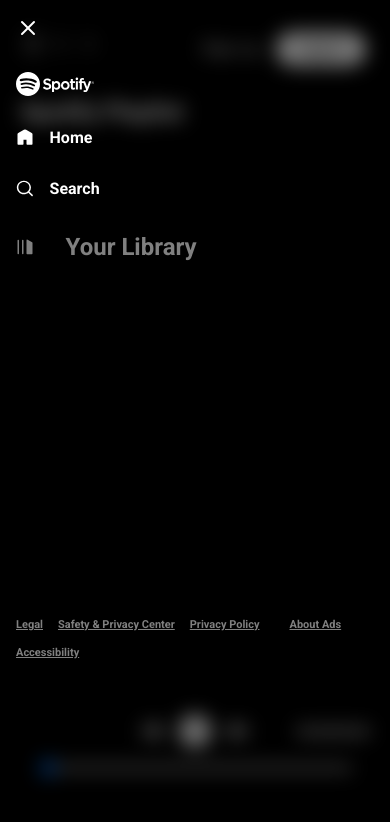
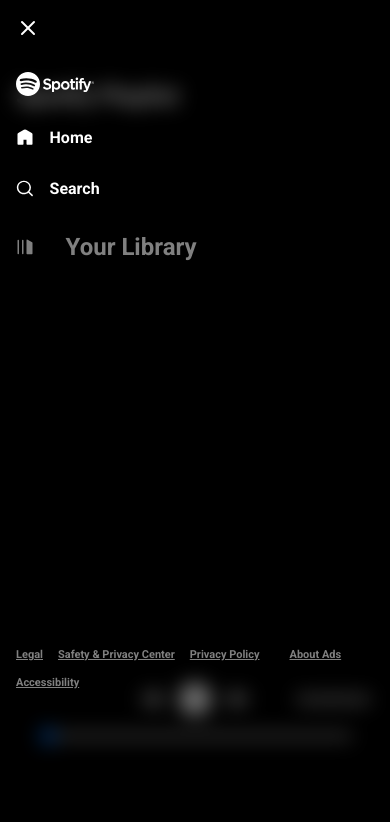
Before and after one commit to Dipan46/Spotify-Clone, a plain HTML site: page index.html in a window 390 px wide. Both pictures are taken after a click on the element 34 px from the left and 50 px from the top of the page. Drawn offline with Linux system fonts and the light colour scheme; no server answers.

Commit message:
UI fixes

```diff
--- a/css/style.css
+++ b/css/style.css
@@ -42,6 +42,12 @@ ul {
     margin: 1rem 0.3rem 1rem 0.5rem;
     border-radius: 8px;
     flex-direction: column;
+}
+
+.nav {
+    display: flex;
+    align-items: center;
+    gap: 1rem;
 }
 
 .clo {
@@ -188,7 +194,7 @@ ul {
 .cardContainer {
     display: flex;
     flex-wrap: wrap;
-    justify-content: flex-start;
+    justify-content: center;
     gap: 1rem;
 }
 
@@ -300,11 +306,6 @@ ul {
         box-shadow: 5px 3px 20px 0px #000000;
     }
 
-    .clo {
-        display: block;
-        margin: 0rem 0rem 0.5rem 0.5rem;
-    }
-
     .left {
         background: rgba(0, 0, 0, 0.5);
         backdrop-filter: blur(10px);
@@ -320,11 +321,25 @@ ul {
 
     .right {
         width: 100vw;
+        margin: 0;
+    }
+
+    .head {
+        position: sticky;
+        top: 0;
+        z-index: 1;
+        background: rgba(0, 0, 0, 0.5);
+        backdrop-filter: blur(10px);
+        box-shadow: 0px 6px 20px 0px #000000;
+    }
+
+    .clo {
+        display: block;
+        margin: 1rem;
     }
 
     .hamb {
         display: inline;
-        z-index: 11;
     }
 }
 
@@ -347,10 +362,6 @@ ul {
     .song-info {
         min-width: 0;
     }
-
-    .clo {
-        margin: 1rem;
-    }
 }
 
 @media (max-width: 500px) {
@@ -358,6 +369,10 @@ ul {
         width: 100vw;
         height: 100vh;
         margin: 0;
+    }
+
+    .footer {
+        margin-top: 2rem;
     }
 
     .right {
--- a/js/index.js
+++ b/js/index.js
@@ -174,10 +174,14 @@ async function main() {
     // Menu toggle for mobile view
     document.querySelector(".hamb").addEventListener("click", () => {
         document.querySelector(".left").style.left = "0";
+        document.querySelector(".hamb").style.display = "none";
+        document.querySelector(".head").style.zIndex = "-1";
     });
 
     document.querySelector(".clo").addEventListener("click", () => {
         document.querySelector(".left").style.left = "-100%";
+        document.querySelector(".hamb").style.display = "inline";
+        document.querySelector(".head").style.zIndex = "1";
     });
 }
 
```
